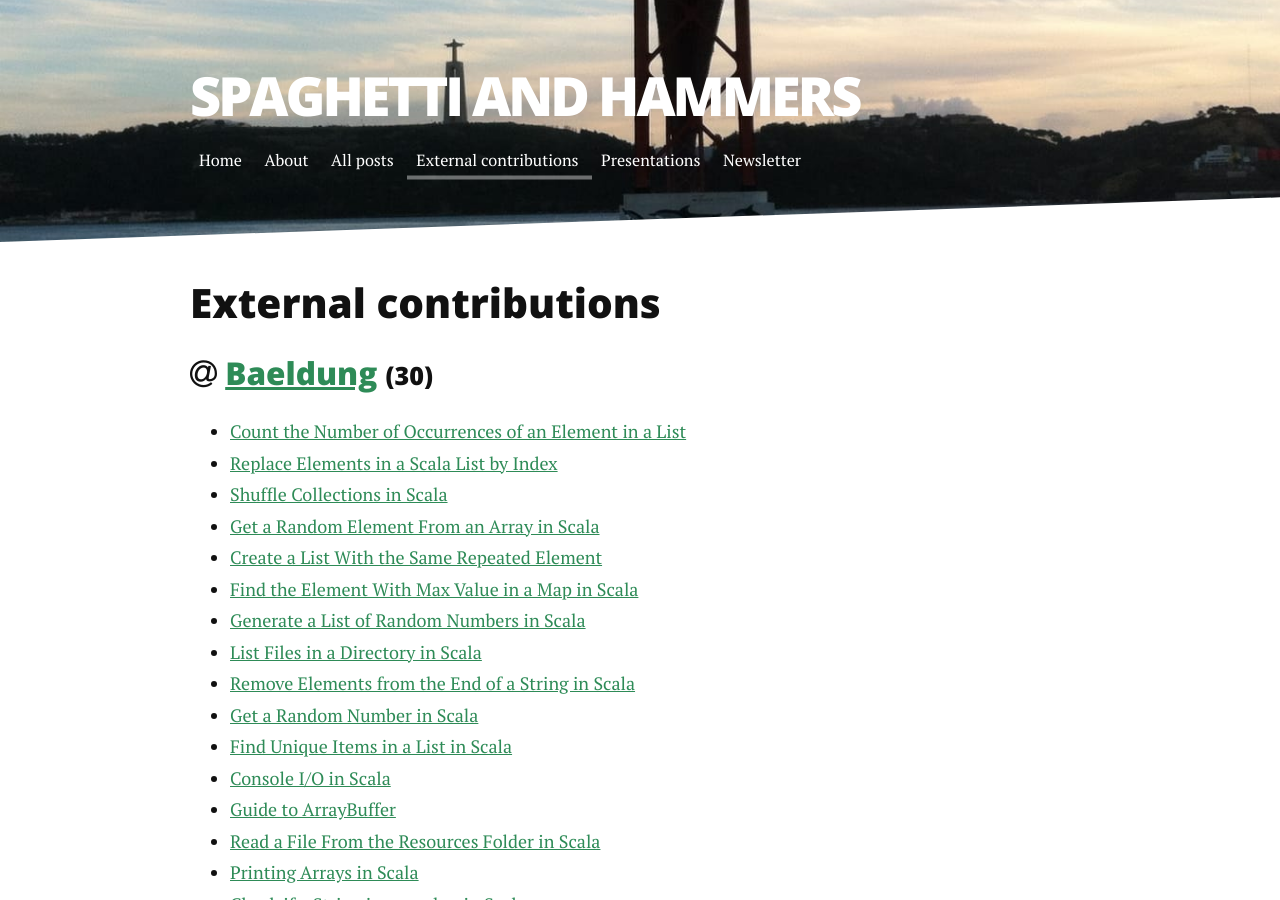
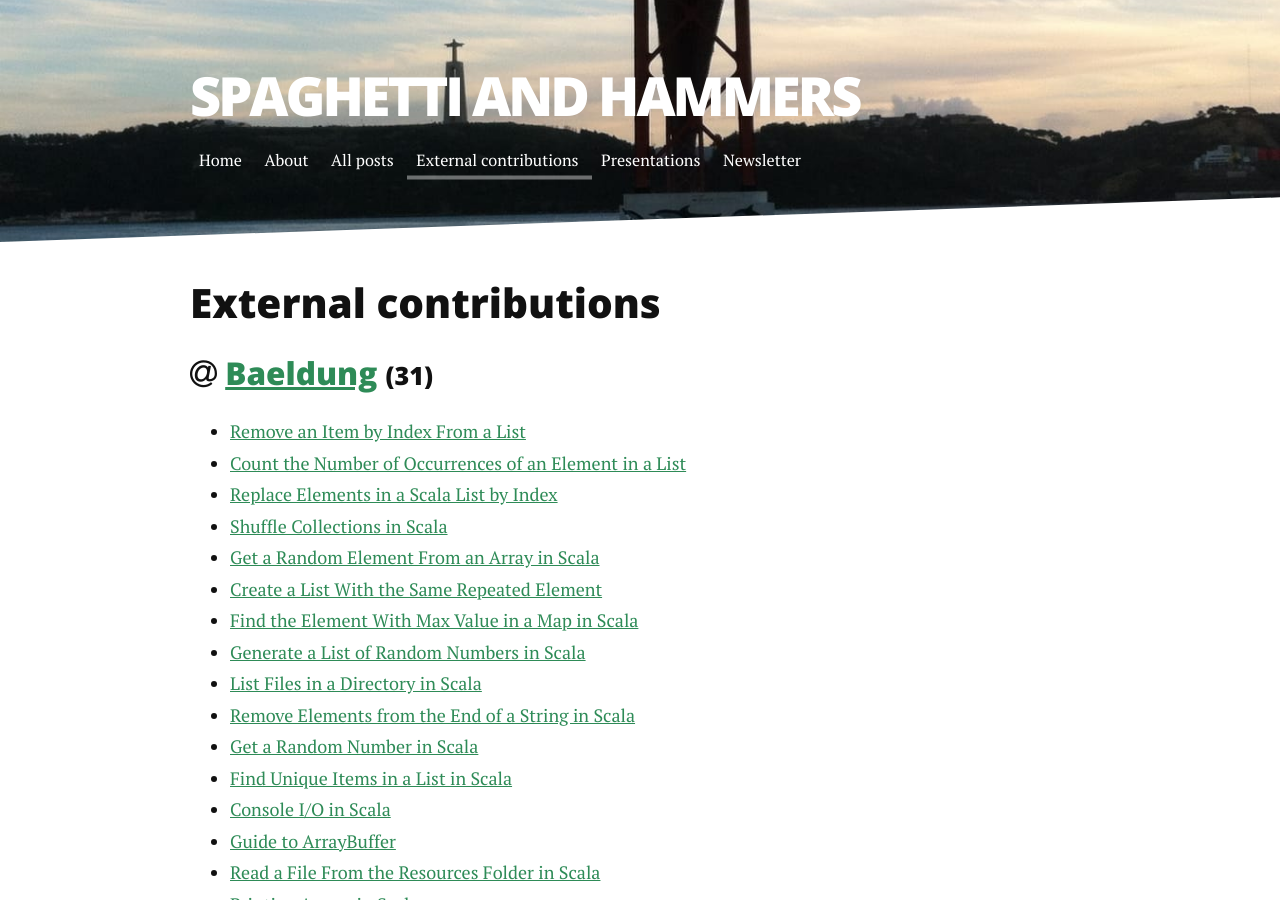
Before and after one commit to pedrorijo91/pedrorijo91.github.io, a Jekyll site: the page built from external.html, in a window 1280 px wide and 900 px high. Built offline with Jekyll 4.4.1, drawn with Linux system fonts in a browser that asks for light colours.

Commit message:
Update external.html

```diff
--- a/external.html
+++ b/external.html
@@ -6,9 +6,10 @@ title: External contributions
 <div class="js-anchors">
   <h2>External contributions</h2>
 
-  <h3 id="baeldung"><i class="fa fa-at" aria-hidden="true"></i>  <a href="https://www.baeldung.com/scala/author/pedrorijo">Baeldung</a> <small>(30)</small></h3>
+  <h3 id="baeldung"><i class="fa fa-at" aria-hidden="true"></i>  <a href="https://www.baeldung.com/scala/author/pedrorijo">Baeldung</a> <small>(31)</small></h3>
 
   <ul>
+    <li><a href="https://www.baeldung.com/scala/list-delete-element-using-index">Remove an Item by Index From a List</a></li>
     <li><a href="https://www.baeldung.com/scala/list-count-occurrences">Count the Number of Occurrences of an Element in a List</a></li>
     <li><a href="https://www.baeldung.com/scala/list-replace-elements-by-index">Replace Elements in a Scala List by Index</a></li>
     <li><a href="https://www.baeldung.com/scala/shuffle-list-map-set">Shuffle Collections in Scala</a></li>
```
